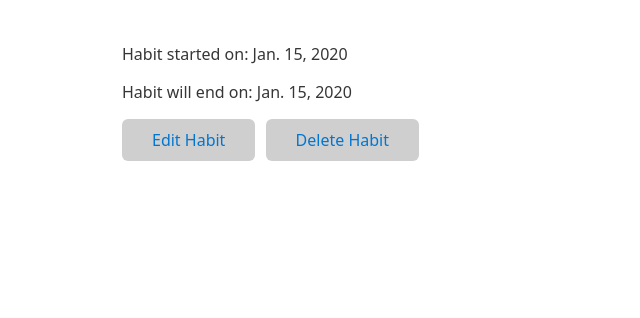
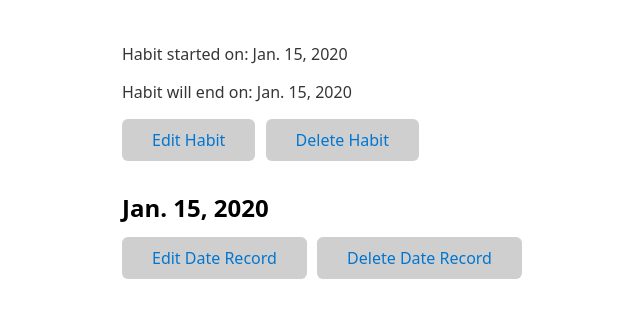
Before and after one commit to Momentum-Team-12/django-habit-tracker-Dito121, a Django app: page /habit/1 in a window 1280 px wide. Shown: the part 166-484 px from the top of the page, without its empty margins (118-758 px from the left). Run offline with Django 4.2, Linux system fonts and the light colour scheme; a user stored in the database is signed in; tables that the repository leaves empty hold one stand-in row (values such as "Sample post"); parts of the project's set-up code (start-up, migrations or seed data) failed here and were passed over.

Commit message:
testing time for date records

```diff
--- a/habit/forms.py
+++ b/habit/forms.py
@@ -1,7 +1,7 @@
 from django import forms
 from django.contrib.auth.forms import UserCreationForm, UserChangeForm
 from .models import User, Habit, DateRecord
-from django.contrib.auth.models import User
+# from django.contrib.auth.models import User
 
 
 class CustomUserCreationForm(UserCreationForm):
@@ -34,6 +34,7 @@ class HabitForm(forms.ModelForm):
             'ends_on',
         ]
 
+
 class DateRecordForm(forms.ModelForm):
     class Meta:
         model = DateRecord
--- a/habit/views.py
+++ b/habit/views.py
@@ -54,10 +54,7 @@ def edit_habit(request, pk):
             habit.save()
             return redirect(to='list_habits')
 
-    return render(request, "habit/edit_habit.html", {
-        "form": form,
-        "habit": habit,
-    })
+    return render(request, "habit/edit_habit.html", {"form": form, "habit": habit})
 
 
 @login_required
@@ -79,7 +76,6 @@ def add_date_record(request, pk):
         form = DateRecordForm(data=request.POST)
         if form.is_valid():
             date_record = form.save(commit=False)
-            date_record.user = request.user
             date_record.habit = habit
             date_record.save()
             return redirect(to='list_date_record')
@@ -89,28 +85,24 @@ def add_date_record(request, pk):
 
 @login_required
 def edit_date_record(request, pk):
-    habit = get_object_or_404(Habit, pk=pk)
+    date_record = get_object_or_404(DateRecord, pk=pk)
     if request.method == 'GET':
-        form = HabitForm(instance=habit)
+        form = DateRecord(instance=date_record)
     else:
-        form = HabitForm(data=request.POST, instance=habit)
+        form = DateRecordForm(data=request.POST, instance=date_record)
         if form.is_valid():
-            habit = form.save(commit=False)
-            habit.user = request.user
-            habit.save()
-            return redirect(to='list_habits')
+            form.save()
+            return redirect(to='habit_details', pk=date_record.habit.pk)
 
-    return render(request, "habit/edit_habit.html", {
-        "form": form,
-        "habit": habit,
-    })
+    return render(request, "habit/edit_date_record.html", {"form": form, "date_record": date_record})
 
 
 @login_required
 def delete_date_record(request, pk):
-    habit = get_object_or_404(Habit, pk=pk)
+    date_record = get_object_or_404(DateRecord, pk=pk)
     if request.method == 'POST':
-        habit.delete()
-        return redirect(to='list_habits')
+        pkey = date_record.habit.pk
+        date_record.delete()
+        return redirect(to='habit_details', pk=pkey)
 
-    return render(request, "habit/delete_habit.html", {"habit": habit})
+    return render(request, "habit/delete_date_record.html", {"date_record": date_record})
--- a/habit_tracker/urls.py
+++ b/habit_tracker/urls.py
@@ -27,9 +27,12 @@ urlpatterns = [
     path("habit/new", habit_views.add_habit, name="add_habit"),
     path("habit/<int:pk>/edit", habit_views.edit_habit, name="edit_habit"),
     path("habit/<int:pk>/delete", habit_views.delete_habit, name="delete_habit"),
+    path("date_record/new", habit_views.add_date_record, name="add_date_record"),
+    path("habit/date_record/<int:pk>/edit", habit_views.edit_date_record, name="edit_date_record"),
+    path("habit/date_record/<int:pk>/delete", habit_views.delete_date_record, name="delete_date_record"),
     path("accounts/login/", habit_views.list_habits, name="login"),
     path("accounts/logout/", habit_views.log_out, name="log_out"),
-    path("habit_details/<int:pk>", habit_views.habit_details, name="habit_details"),
+    # path("habit_details/<int:pk>", habit_views.habit_details, name="habit_details"),
     # path("accounts/", include("habit.urls")),
     # path("accounts/", include("django.contrib.auth.urls")),
 ]
--- a/templates/habit/delete_habit.html
+++ b/templates/habit/delete_habit.html
@@ -11,7 +11,7 @@
     <div>
       <button type="submit"> Delete Habit </button>
       <br />
-      <a href="{% url 'list_habits' %}"> Cancel </a>
+      <button> <a href="{% url 'list_habits' %}"> Cancel </a> </button>
     </div>
   </form>
 </div>
--- a/templates/habit/habit_details.html
+++ b/templates/habit/habit_details.html
@@ -13,4 +13,12 @@
 <button> <a href="{% url 'edit_habit' habit.pk %}"> Edit Habit </a> </button>
 <button> <a href="{% url 'delete_habit' habit.pk %}"> Delete Habit </a> </button>
 
+{% for date_record in date_records %}
+<div class="date_record">
+    <h2> {{ date_record.date }} </h2>
+    <button> <a href="{% url 'edit_date_record' date_record.pk %}"> Edit Date Record</a> </button>
+    <button> <a href="{% url 'delete_date_record' date_record.pk %}"> Delete Date Record</a> </button>
+</div>
+{% endfor %}
+
 {% endblock %}
```
Also changed, not shown: templates/habit/add_date_record.html (added, +15 -0 lines), templates/habit/delete_date_record.html (added, +18 -0 lines), templates/habit/edit_date_record.html (added, +15 -0 lines).
